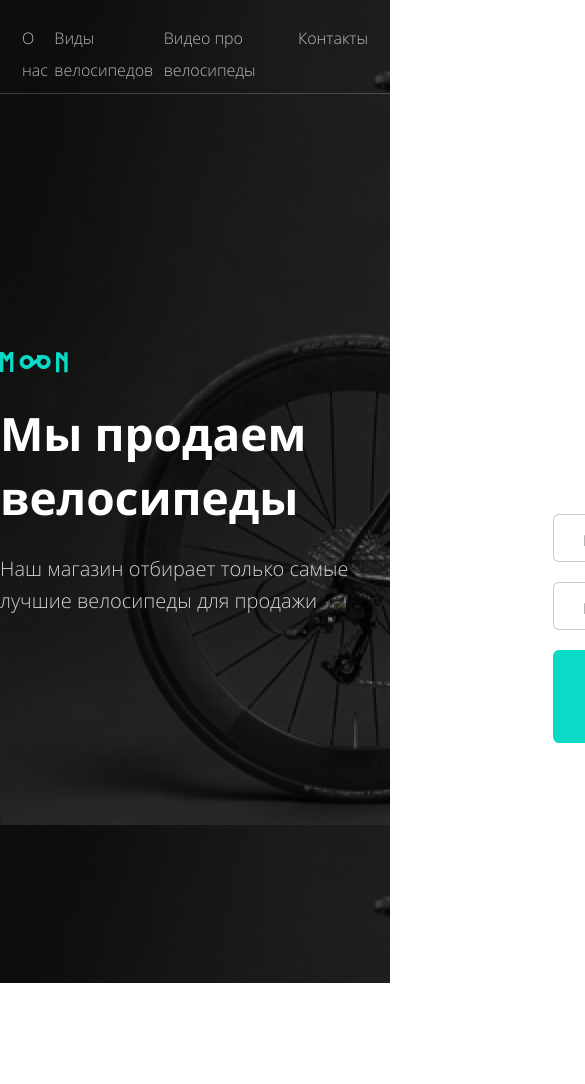
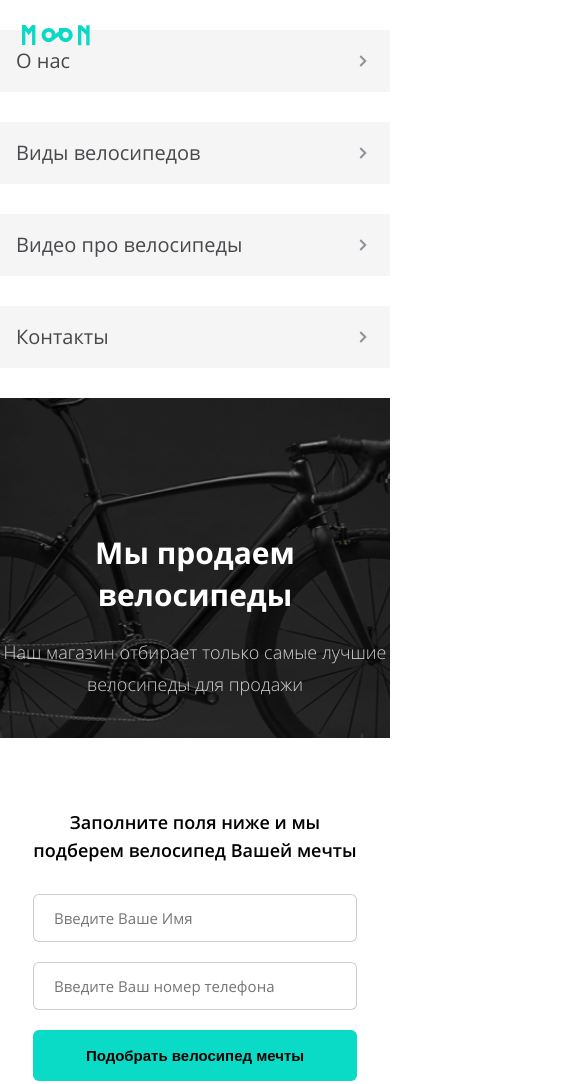
Before and after one commit to AlexZaw/bicycles, a plain HTML site: page build/index.html in a window 390 px wide. Shown: the top 1084 px of the page, 585 px wide, since content can reach past the window. Before the commit the page ends 983 px from the top, so only its background shows below. Drawn offline with Linux system fonts and the light colour scheme.

Commit message:
feat: add tablet layout for promo

```diff
--- a/build/index.html
+++ b/build/index.html
@@ -5,14 +5,21 @@
   <meta charset="UTF-8">
   <meta name="viewport" content="width=device-width, initial-scale=1.0">
   <meta http-equiv="X-UA-Compatible" content="ie=edge">
-  <title>Стартовый шаблон</title>
+  <title>Moon. Продажа велосипедов.</title>
   <link rel="stylesheet" href="./css/style.min.css">
 </head>
 
-<body class="page__body">
-  <div class="page__wrapper">
+<body class="page__body no-js">
     <header class="main-header">
       <div class="main-header__wrapper">
+        <!-- the class "menu-control--close" shows the styles of the button for closing the menu-->
+        <button class="menu-control" type="button">
+          <svg width="30" height="30">
+            <use width="30" height="30" class="menu-control__icon menu-control__icon--active" xlink:href="./img/sprite_auto.svg#icon-menu"></use>
+            <use width="24" height="25" class="menu-control__icon" xlink:href="./img/sprite_auto.svg#icon-cross"></use>
+          </svg>
+        </button>
+        <!-- the class "main-header__nav--closed" hides the mobile menu -->
         <nav class="main-header__nav">
           <ul>
             <li>
@@ -31,7 +38,7 @@
         </nav>
         <div class="main-header__content">
           <div class="main-header__text">
-            <a class="logo">
+            <a class="main-header__logo">
               <img src="./img/logo.svg" width="68" height="21" alt="Логотип компании Moon">
             </a>
             <h1>Мы продаем велосипеды</h1>
@@ -50,7 +57,7 @@
         </div>
       </div>
     </header>
-  </div>
+    <script src="./js/main.js"></script>
 </body>
 
 </html>
--- a/build/js/script.js
+++ /dev/null
@@ -1,15 +0,0 @@
-'use strict';
-var pageHeader = document.querySelector('.page-header');
-var headerToggle = document.querySelector('.page-header__toggle');
-
-pageHeader.classList.remove('page-header--nojs');
-
-headerToggle.addEventListener('click', function () {
-  if (pageHeader.classList.contains('page-header--closed')) {
-    pageHeader.classList.remove('page-header--closed');
-    pageHeader.classList.add('page-header--opened');
-  } else {
-    pageHeader.classList.add('page-header--closed');
-    pageHeader.classList.remove('page-header--opened');
-  }
-});
--- a/source/js/script.js
+++ /dev/null
@@ -1,15 +0,0 @@
-'use strict';
-var pageHeader = document.querySelector('.page-header');
-var headerToggle = document.querySelector('.page-header__toggle');
-
-pageHeader.classList.remove('page-header--nojs');
-
-headerToggle.addEventListener('click', function () {
-  if (pageHeader.classList.contains('page-header--closed')) {
-    pageHeader.classList.remove('page-header--closed');
-    pageHeader.classList.add('page-header--opened');
-  } else {
-    pageHeader.classList.add('page-header--closed');
-    pageHeader.classList.remove('page-header--opened');
-  }
-});
--- a/source/sass/blocks/feedback-form.scss
+++ b/source/sass/blocks/feedback-form.scss
@@ -1,5 +1,11 @@
-.feedback-form{
+.feedback-form {
   justify-self: end;
+
+  @media (max-width: 1023px) {
+    justify-self: center;
+    padding-top: 70px;
+    max-width: 324px;
+  }
 }
 
 .feedback-form fieldset {
@@ -8,19 +14,30 @@
   border: 0;
 }
 
-.feedback-form legend{
+.feedback-form legend {
   padding: 0;
   font-size: 17px;
   font-weight: 600;
   line-height: 28px;
   text-align: center;
   color: var(--c-header);
+
+  @media (max-width: 1023px) {
+    font-size: 18px;
+    color: var(--c-text-primary);
+  }
 }
+
 .feedback-form__inner-wrapper {
   display: grid;
   row-gap: 20px;
   margin-top: 20px;
+
+  @media (max-width: 1023px) {
+    margin-top: 30px;
+  }
 }
+
 .feedback-form input {
   padding: 14px 30px 10px;
   width: 100%;
@@ -30,6 +47,10 @@
   border: 0;
   box-shadow: inset 0 0 0 1px var(--bd-header-input);
   border-radius: 6px;
+
+  @media (max-width: 1023px) {
+    padding: 12px 21px;
+  }
 }
 
 .feedback-form [type="submit"] {
--- a/source/sass/blocks/main-header.scss
+++ b/source/sass/blocks/main-header.scss
@@ -1,35 +1,122 @@
-.main-header{
-  padding-top: 22px;
-  padding-bottom: 240px;
-  background: url("../img/promo/promo-bg-desktop@1x.jpg");
+.no-js {
+  @media (max-width: 1023px) {
+    .main-header::before {
+      grid-row: 2;
+    }
 
+    .main-header__nav {
+      position: relative;
+      padding-top: 30px;
+      padding-bottom: 0;
+    }
+
+    .main-header__text {
+      grid-row: 2;
+    }
+  }
 }
 
-.main-header__wrapper{
+.main-header {
+  padding-bottom: 240px;
+  position: relative;
+
+  @media (max-width: 1023px) {
+    display: grid;
+  }
+
+  &::before {
+    content: "";
+    position: absolute;
+    z-index: -1;
+    width: 100%;
+    height: 100%;
+    background: url("../img/promo/promo-bg-desktop@1x.jpg");
+
+    @media (max-width: 1023px) {
+      display: block;
+      position: static;
+      min-height: 340px;
+      grid-row: 1;
+      grid-column: 1 / -1;
+      background: url("../img/promo/promo-bg-tablet@1x.jpg");
+      background-repeat: no-repeat;
+      background-size: cover;
+      background-position: center;
+    }
+  }
+}
+
+.main-header__logo {
+  @media (max-width: 1023px) {
+    position: absolute;
+    top: 23px;
+    left: 22px;
+  }
+}
+
+.main-header__wrapper {
   max-width: 880px;
   width: 100%;
   margin: 0 auto;
+
+  @media (max-width: 1023px) {
+    display: contents;
+  }
 }
 
-.main-header__nav{
-position: relative;
-padding-bottom: 8px;
-  &::after{
-    content: '';
+.main-header__nav {
+  position: relative;
+  padding-top: 22px;
+  padding-bottom: 8px;
+
+  @media (max-width: 1023px) {
+    position: absolute;
+    right: 0;
+    min-width: 320px;
+    padding-top: 100px;
+    grid-row: 1;
+    grid-column: 1 / -1;
+    align-self: start;
+    background: var(--bg-nav-mobile);
+
+    &--closed {
+      display: none;
+    }
+  }
+
+  &::after {
+    content: "";
     position: absolute;
     left: 0;
     bottom: 0;
     width: 100%;
     height: 1px;
     background-color: var(--bg-nav-decor);
+
+    @media (max-width: 1023px) {
+      content: none;
+    }
   }
 }
-.main-header__nav ul{
+
+.main-header__nav ul {
   display: flex;
   justify-content: space-between;
   margin: 0;
   padding: 0 22px;
   list-style-type: none;
+
+  @media (max-width: 1023px) {
+    display: block;
+    padding: 0;
+    background-color: var(--bg-nav-mobile);
+  }
+}
+
+.main-header__nav li {
+  @media (max-width: 1023px) {
+    margin-bottom: 30px;
+  }
 }
 
 .main-header__nav a {
@@ -37,17 +124,63 @@ padding-bottom: 8px;
   line-height: 2;
   text-decoration: none;
   color: var(--c-nav-link);
+  transition: color 0.2s;
+
+  @media (max-width: 1023px) {
+    display: block;
+    position: relative;
+    padding: 17px 16px;
+    font-size: 20px;
+    font-weight: 400;
+    line-height: 140%;
+    color: var(--c-nav-link-mobile);
+    background-color: var(--bg-nav-link-mobile);
+
+    &::after {
+      content: "";
+      position: absolute;
+      right: 25px;
+      top: 50%;
+      width: 8px;
+      height: 8px;
+      border-top: 2px solid var(--c-nav-link-arrow);
+      border-right: 2px solid var(--c-nav-link-arrow);
+      transform: translateY(-50%) rotateZ(45deg);
+      transition: border-color 0.2s;
+    }
+
+    &:hover,
+    &:focus {
+      color: var(--accent-color);
+
+      &::after {
+        border-color: var(--accent-color);
+      }
+    }
+  }
 }
 
-.main-header__content{
+.main-header__content {
   display: grid;
-  grid-template-columns: max-content auto;
+  grid-template-columns: auto auto;
   column-gap: 160px;
   margin-top: 256px;
+
+  @media (max-width: 1023px) {
+    display: contents;
+  }
 }
 
-.main-header__text{
+.main-header__text {
   max-width: 393px;
+
+  @media (max-width: 1023px) {
+    grid-row: 1;
+    grid-column: 1 / -1;
+    justify-self: center;
+    margin-top: 134px;
+    max-width: 525px;
+  }
 }
 
 .main-header h1 {
@@ -57,15 +190,27 @@ padding-bottom: 8px;
   font-weight: 700;
   line-height: 64px;
   color: var(--c-header);
+
+  @media (max-width: 1023px) {
+    margin-top: 0;
+    margin-bottom: 20px;
+    font-size: 30px;
+    line-height: 42px;
+    text-align: center;
+  }
 }
-.main-header p{
+
+.main-header p {
   margin-bottom: 0;
   font-size: 20px;
   font-weight: 300;
   line-height: 32px;
   color: var(--c-header-text);
+
+  @media (max-width: 1023px) {
+    max-width: 435px;
+    font-size: 18px;
+    line-height: 32px;
+    text-align: center;
+  }
 }
-
-.main-header__form{
-  margin-top: 4px;
-}
--- /dev/null
+++ b/source/sass/blocks/menu-control.scss
@@ -0,0 +1,40 @@
+.no-js .menu-control {
+  display: none;
+}
+
+.menu-control {
+  display: none;
+  position: absolute;
+  width: 50px;
+  height: 50px;
+  margin: 0;
+  padding: 0;
+  background: var(--accent-color);
+  border: 0;
+
+  &--close {
+    background: transparent;
+  }
+
+  @media (max-width: 1023px) {
+    display: flex;
+    justify-content: center;
+    align-items: center;
+    top: 0;
+    right: 0;
+    z-index: 1;
+
+    &:hover,
+    &:focus {
+      .menu-control__icon {
+        transform-origin: center;
+        transition: transform 0.2s;
+        transform: rotateZ(360deg);
+      }
+    }
+  }
+}
+
+.menu-control__icon:not(.menu-control__icon--active) {
+  display: none;
+}
--- a/source/sass/blocks/page.scss
+++ b/source/sass/blocks/page.scss
@@ -9,6 +9,9 @@
 }
 
 .page__body {
+  display: grid;
+  grid-template-rows: max-content 1fr max-content;
+  max-width: 1440px;
   margin: 0 auto;
   font-family: var(--font-main);
   font-size: 16px;
--- a/source/sass/global/global.scss
+++ b/source/sass/global/global.scss
@@ -1,13 +1,14 @@
 html {
   box-sizing: border-box;
 }
+
 *,
 *::before,
 *::after {
   box-sizing: inherit;
 }
 
-img{
+img {
   max-width: 100%;
   height: auto;
   display: inline-block;
--- a/source/sass/global/variables.scss
+++ b/source/sass/global/variables.scss
@@ -1,4 +1,4 @@
-:root{
+:root {
   // Common
   --font-main: "Open Sans", "Arial", sans-serif;
   --accent-color: hsla(174 91% 45% / 1);
@@ -6,9 +6,12 @@
 
   // Header
   --c-nav-link: hsla(0 0% 100% / 0.7);
+  --c-nav-link-mobile: hsla(228 3% 29% / 1);
+  --c-nav-link-arrow: hsla(234 18% 21% / 0.5);
+  --bg-nav-decor: hsla(0 0% 100% / 0.2);
+  --bg-nav-mobile: hsla(0 0% 100% / 1);
+  --bg-nav-link-mobile: hsla(0 0% 96% / 1);
   --c-header: hsla(0 0% 100% / 1);
   --c-header-text: hsla(0 0% 100% / 0.8);
-  --bg-nav-decor: hsla(0 0% 100% / 0.2);
   --bd-header-input: hsla(224 12% 81% / 1);
-
 }
--- a/source/sass/style.scss
+++ b/source/sass/style.scss
@@ -3,4 +3,5 @@
 @import "./global/global.scss";
 @import "./blocks/page.scss";
 @import "./blocks/main-header.scss";
+@import "./blocks/menu-control.scss";
 @import "./blocks/feedback-form.scss";
```
Also changed, not shown: source/index.html (+12 -5 lines), build/css/style.min.css, 3 other files.
